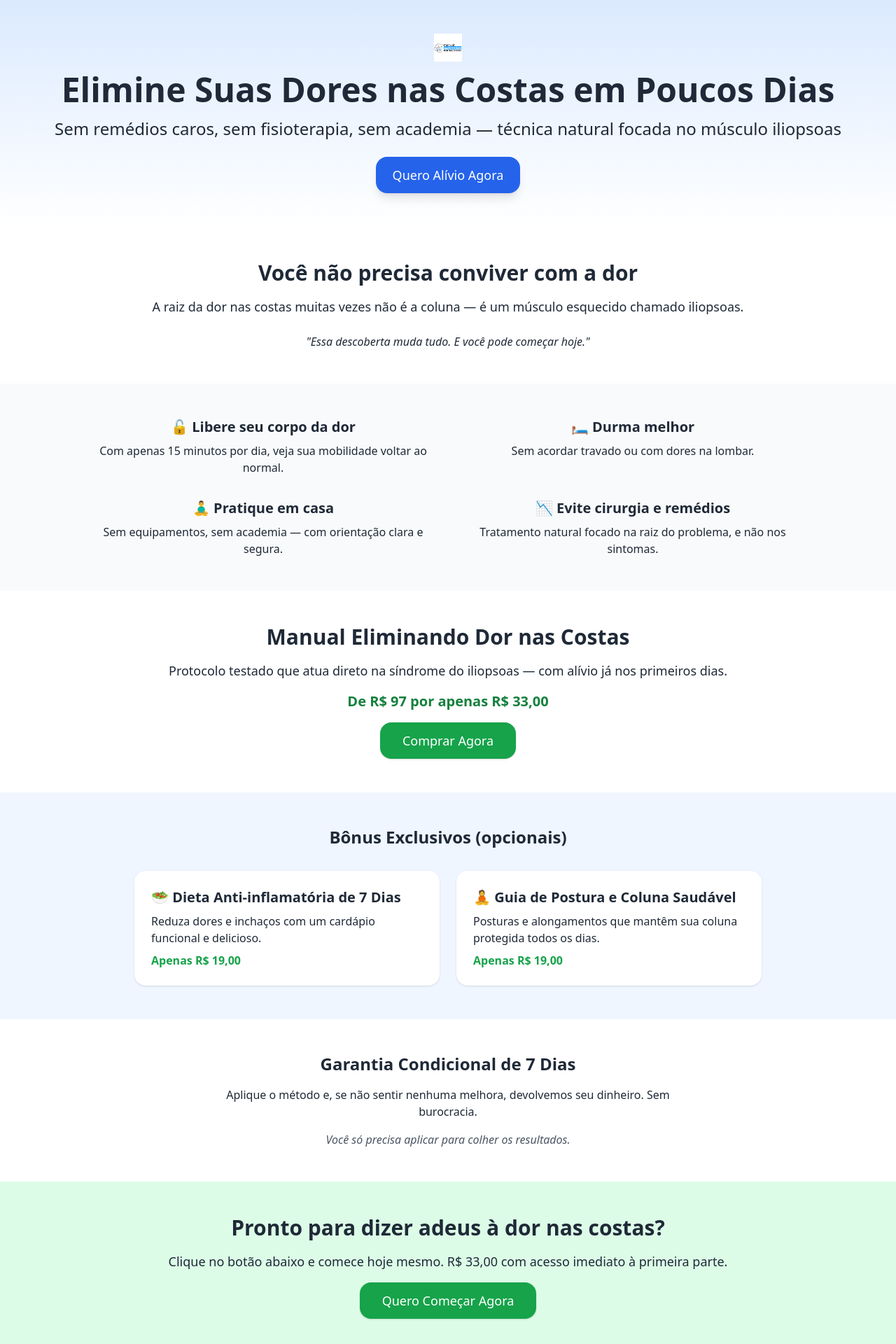
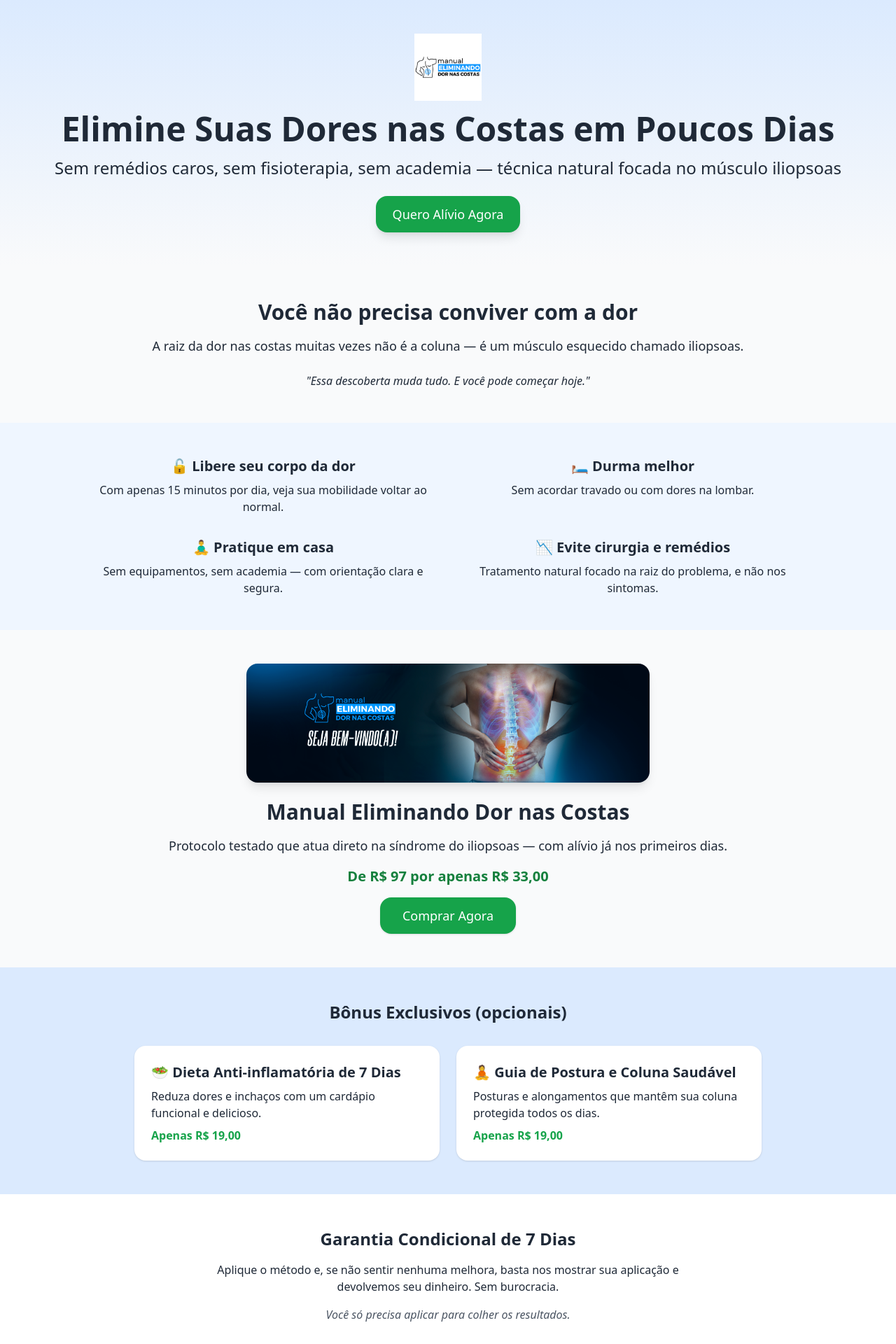
Before and after one commit to squad-member/site-dor-nas-costas, a React (Vite) app: page / in a window 1280 px wide. Shown: the top 1920 px of the page at 70% size. Built offline with nearby package versions, Linux system fonts and the light colour scheme.

Commit message:
link hotmart adicionado

```diff
--- a/src/App.jsx
+++ b/src/App.jsx
@@ -3,14 +3,14 @@
 
 export default function App() {
   return (
-    <div className="bg-white text-gray-800 font-sans">
+    <div className="bg-gray-50 text-gray-800 font-sans">
       {/* Hero Section */}
-      <section className="text-center py-12 px-6 bg-gradient-to-b from-blue-100 to-white">
-        <img src="/gigi.png" alt="Logo" className="mx-auto w-10 mb-4" />
+      <section className="text-center py-12 px-6 bg-gradient-to-b from-blue-100 to-gray-50">
+        <img src="/gigi.png" alt="Logo" className="mx-auto w-24 mb-4" />
         <h1 className="text-3xl md:text-5xl font-bold mb-4">Elimine Suas Dores nas Costas em Poucos Dias</h1>
         <h2 className="text-lg md:text-2xl mb-6">Sem remédios caros, sem fisioterapia, sem academia — técnica natural focada no músculo iliopsoas</h2>
         <a href="https://hotmart.com/SEU-LINK-AQUI" target="_blank" rel="noopener noreferrer">
-          <button className="bg-blue-600 text-white px-6 py-3 rounded-2xl text-lg shadow-lg hover:bg-blue-700">Quero Alívio Agora</button>
+          <button className="bg-green-600 text-white px-6 py-3 rounded-2xl text-lg shadow-lg hover:bg-green-700">Quero Alívio Agora</button>
         </a>
       </section>
 
@@ -22,7 +22,7 @@
       </section>
 
       {/* Bloco 3 - Benefícios */}
-      <section className="bg-gray-50 py-12 px-6">
+      <section className="bg-blue-50 py-12 px-6">
         <div className="max-w-5xl mx-auto grid grid-cols-1 md:grid-cols-2 gap-8 text-center">
           <div>
             <h3 className="text-xl font-semibold mb-2">🔓 Libere seu corpo da dor</h3>
@@ -45,7 +45,7 @@
 
       {/* Bloco 4 - Mockup + Oferta */}
       <section className="py-12 px-6 text-center">
-
+        <img src="/Área de Membros Premium.png" alt="Mockup Produto" className="mx-auto w-full max-w-xl rounded-2xl shadow-lg mb-6" />
         <h2 className="text-2xl md:text-3xl font-bold mb-4">Manual Eliminando Dor nas Costas</h2>
         <p className="text-lg mb-4">Protocolo testado que atua direto na síndrome do iliopsoas — com alívio já nos primeiros dias.</p>
         <p className="text-xl font-bold text-green-700">De R$ 97 por apenas R$ 33,00</p>
@@ -55,7 +55,7 @@
       </section>
 
       {/* Bloco 5 - Bônus */}
-      <section className="bg-blue-50 py-12 px-6">
+      <section className="bg-blue-100 py-12 px-6">
         <h2 className="text-2xl font-bold text-center mb-8">Bônus Exclusivos (opcionais)</h2>
         <div className="max-w-4xl mx-auto grid grid-cols-1 md:grid-cols-2 gap-6">
           <div className="bg-white p-6 rounded-2xl shadow">
@@ -74,7 +74,7 @@
       {/* Bloco 6 - Garantia */}
       <section className="py-12 px-6 text-center bg-white">
         <h2 className="text-2xl font-bold mb-4">Garantia Condicional de 7 Dias</h2>
-        <p className="mb-4 max-w-2xl mx-auto">Aplique o método e, se não sentir nenhuma melhora, devolvemos seu dinheiro. Sem burocracia.</p>
+        <p className="mb-4 max-w-2xl mx-auto">Aplique o método e, se não sentir nenhuma melhora, basta nos mostrar sua aplicação e devolvemos seu dinheiro. Sem burocracia.</p>
         <p className="italic text-gray-600">Você só precisa aplicar para colher os resultados.</p>
       </section>
 
```
